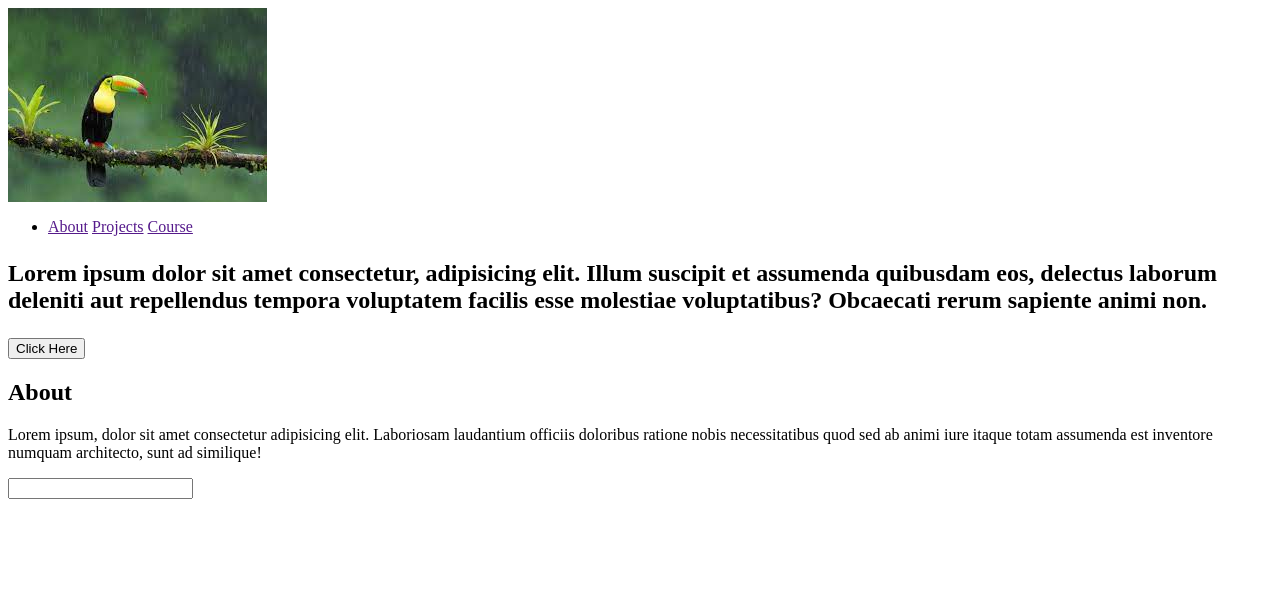
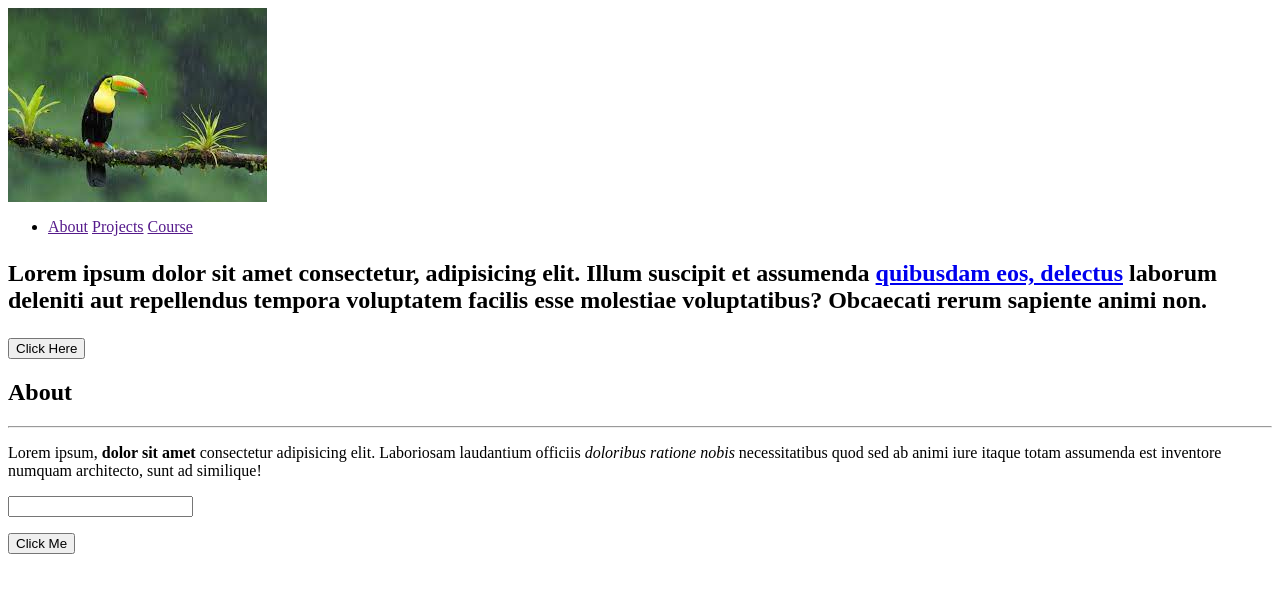
Before and after one commit to JPLiwag23/First-Project, a plain HTML site: page HTML/index.html in a window 1280 px wide. Drawn offline with Linux system fonts and the light colour scheme.

Commit message:
html pratice

```diff
--- a/HTML/index.html
+++ b/HTML/index.html
@@ -14,7 +14,7 @@
 
 <head>
     <h1>
-        <p>Lorem ipsum dolor sit amet consectetur, adipisicing elit. Illum suscipit et assumenda quibusdam eos, delectus laborum deleniti aut repellendus tempora voluptatem facilis esse molestiae voluptatibus? Obcaecati rerum sapiente animi non.</p>
+        <p>Lorem ipsum dolor sit amet consectetur, adipisicing elit. Illum suscipit et assumenda <a href="http://google.com" target="_blank">quibusdam eos, delectus</a> laborum deleniti aut repellendus tempora voluptatem facilis esse molestiae voluptatibus? Obcaecati rerum sapiente animi non.</p>
     </h1>
     <button>Click Here</button>
 </head>
@@ -25,8 +25,11 @@
 <main>
 <section>
 <h2>About</h2>
+
+<hr> <!-- put a line to seperate -->
+
 <div>
-    <p>Lorem ipsum, dolor sit amet consectetur adipisicing elit. Laboriosam laudantium officiis doloribus ratione nobis necessitatibus quod sed ab animi iure itaque totam assumenda est inventore numquam architecto, sunt ad similique!</p>
+    <p>Lorem ipsum, <strong>dolor sit amet</strong> consectetur adipisicing elit. Laboriosam laudantium officiis <em>doloribus ratione nobis</em> necessitatibus quod sed ab animi iure itaque totam assumenda est inventore numquam architecto, sunt ad similique!</p>
 </div>
 
 </section>
@@ -39,4 +42,6 @@
 <input type="Email" name="Email" id="Email">
 </form>
 
+<button>Click Me </button>
+
 </section>
```
